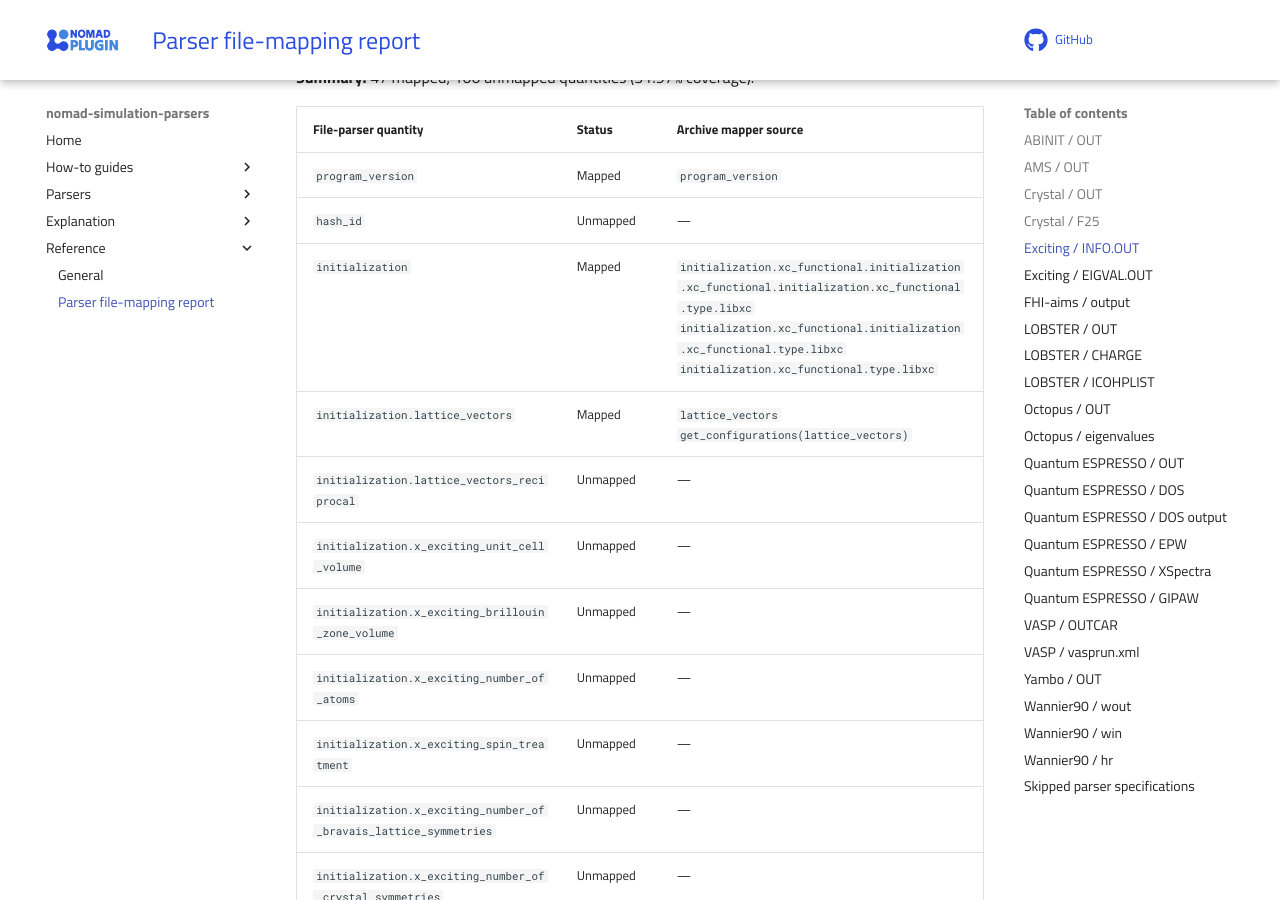
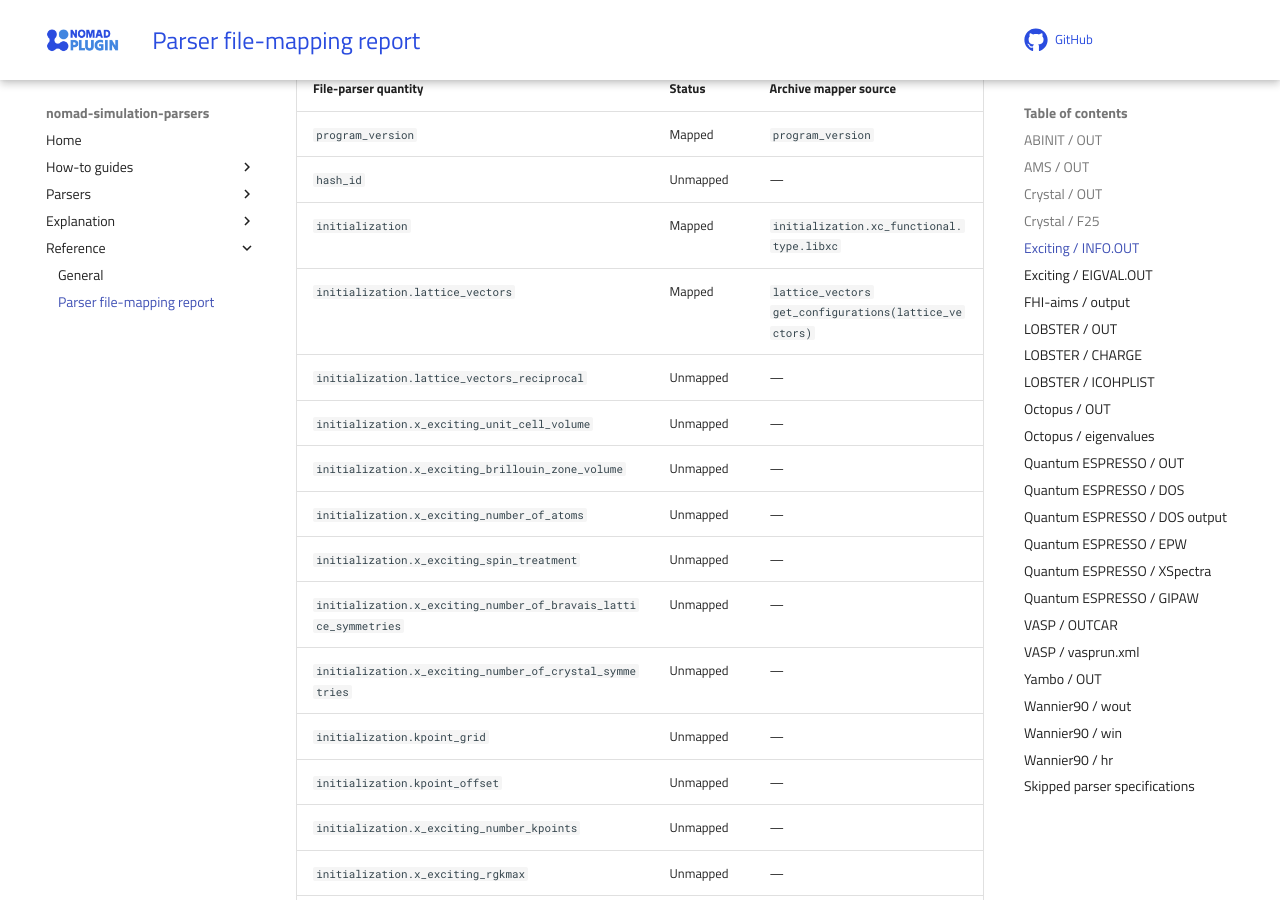
Before and after one commit to FAIRmat-NFDI/nomad-parser-plugins-simulation, an MkDocs documentation site: the page built from docs/reference/parser_mapping_report.md, in a window 1280 px wide and 900 px high, scrolled down 47977 px. Built offline with MkDocs 1.6.1 and Material for MkDocs 9.7.7, drawn with Linux system fonts in a browser that asks for light colours; comment, search, counter and statistics services are not loaded; some of the changed text lies outside the part shown.

```diff
--- a/docs/reference/parser_mapping_report.md
+++ b/docs/reference/parser_mapping_report.md
@@ -804,7 +804,7 @@ Optional manual corrections can be supplied with `nomad-sim-parser mapping-repor
 | --- | --- | --- |
 | `program_version` | Mapped | `program_version` |
 | `hash_id` | Unmapped | — |
-| `initialization` | Mapped | `initialization.xc_functional.initialization.xc_functional.initialization.xc_functional.type.libxc`<br>`initialization.xc_functional.initialization.xc_functional.type.libxc`<br>`initialization.xc_functional.type.libxc` |
+| `initialization` | Mapped | `initialization.xc_functional.type.libxc` |
 | `initialization.lattice_vectors` | Mapped | `lattice_vectors`<br>`get_configurations(lattice_vectors)` |
 | `initialization.lattice_vectors_reciprocal` | Unmapped | — |
 | `initialization.x_exciting_unit_cell_volume` | Unmapped | — |
@@ -848,7 +848,7 @@ Optional manual corrections can be supplied with `nomad-sim-parser mapping-repor
 | `initialization.species.positions_format` | Mapped | `get_configurations(positions_format)` |
 | `initialization.species.positions` | Mapped | `positions`<br>`get_configurations(positions)` |
 | `initialization.potential_mixing` | Unmapped | — |
-| `initialization.xc_functional` | Mapped | `initialization.xc_functional.initialization.xc_functional.initialization.xc_functional.type.libxc`<br>`initialization.xc_functional.initialization.xc_functional.type.libxc`<br>`initialization.xc_functional.type.libxc` |
+| `initialization.xc_functional` | Mapped | `initialization.xc_functional.type.libxc` |
 | `initialization.xc_functional.type` | Mapped | `initialization.xc_functional.type.libxc` |
 | `initialization.xc_functional.name_reference` | Unmapped | — |
 | `initialization.xc_functional.parameters` | Unmapped | — |
@@ -2468,7 +2468,7 @@ Optional manual corrections can be supplied with `nomad-sim-parser mapping-repor
 
 | File-parser quantity | Status | Archive mapper source |
 | --- | --- | --- |
-| `header` | Mapped | `header`<br>`header.header.header.xc_functional`<br>`header.header.xc_functional`<br>`header.program_name_version`<br>`header.start_date_time`<br>`header.xc_functional` |
+| `header` | Mapped | `header`<br>`header.program_name_version`<br>`header.start_date_time`<br>`header.xc_functional` |
 | `header.program_name_version` | Mapped | `header`<br>`header.program_name_version` |
 | `header.start_date_time` | Mapped | `header`<br>`header.start_date_time` |
 | `header.compile_parallel_version` | Mapped | `header` |
@@ -2640,7 +2640,7 @@ Optional manual corrections can be supplied with `nomad-sim-parser mapping-repor
 
 | File-parser quantity | Status | Archive mapper source |
 | --- | --- | --- |
-| `header` | Mapped | `header`<br>`header.header.header.xc_functional`<br>`header.header.xc_functional`<br>`header.program_name_version`<br>`header.start_date_time`<br>`header.xc_functional` |
+| `header` | Mapped | `header`<br>`header.program_name_version`<br>`header.start_date_time`<br>`header.xc_functional` |
 | `header.program_name_version` | Mapped | `header`<br>`header.program_name_version` |
 | `header.start_date_time` | Mapped | `header`<br>`header.start_date_time` |
 | `header.compile_parallel_version` | Mapped | `header` |
```
Also changed, not shown: other parts of docs/reference/parser_mapping_report.md (+1 -1 lines), pyproject.toml (+4 -4 lines), 1 other file.
